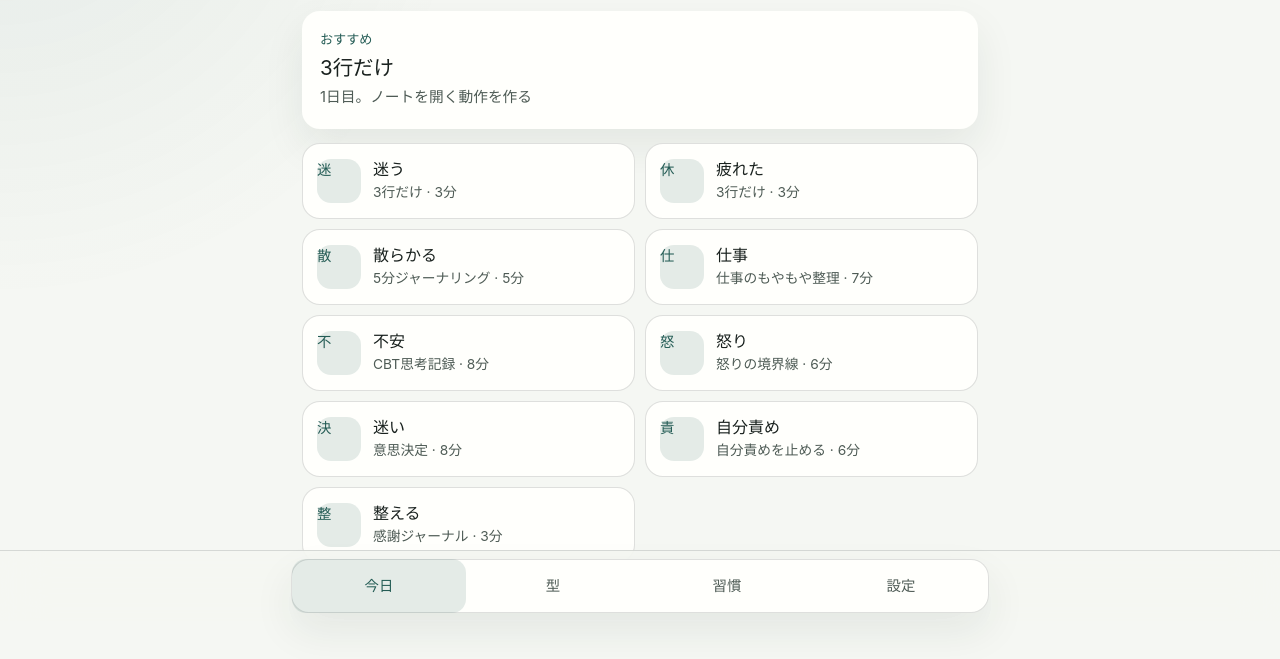
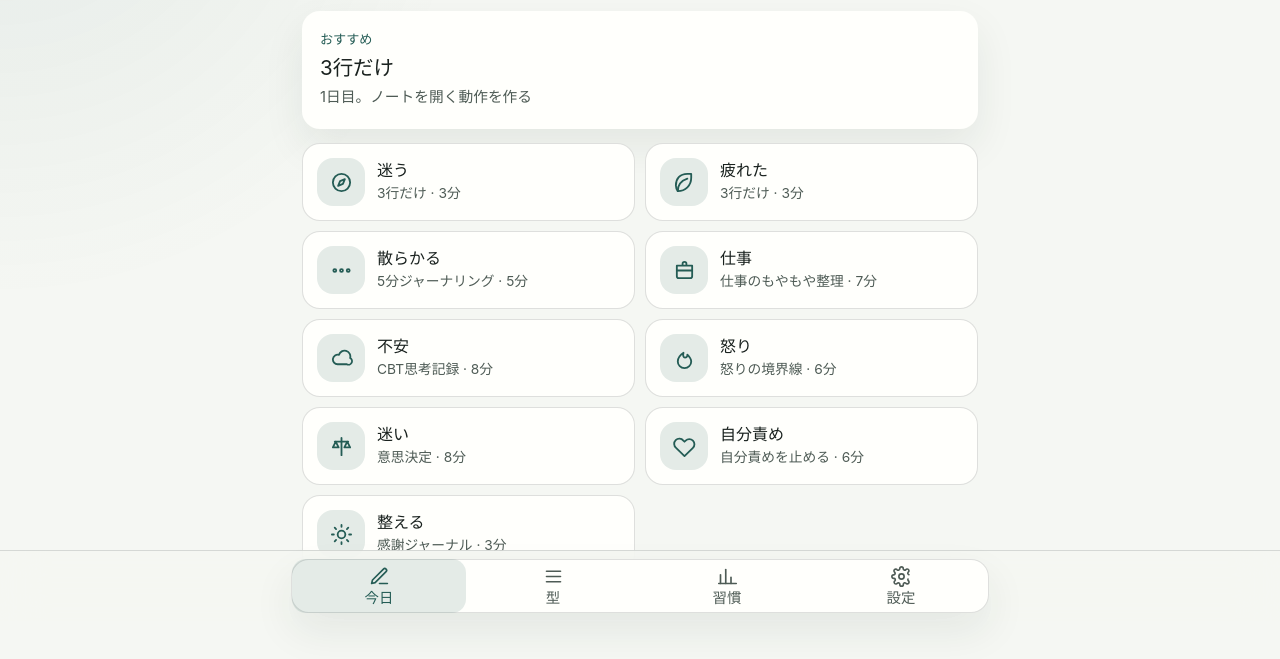
Before and after one commit to YUH-yam/journaling_tool, a website with bundled scripts: page index.html in a window 1280 px wide. Both pictures are taken after a click on the button "準備できた". Shown: the part 179-838 px from the top of the page. Built offline with nearby package versions, Linux system fonts and the light colour scheme.

Commit message:
Add files via upload

```diff
--- a/css/styles.css
+++ b/css/styles.css
@@ -299,7 +299,7 @@ p {
 .choice-card,
 .method-card {
   display: grid;
-  grid-template-columns: 44px minmax(0, 1fr);
+  grid-template-columns: 48px minmax(0, 1fr);
   gap: 12px;
   align-items: center;
   width: 100%;
@@ -310,20 +310,55 @@ p {
 }
 
 .choice-icon,
+.method-icon {
+  display: grid;
+  place-items: center;
+  width: 48px;
+  height: 48px;
+  color: var(--accent);
+  background: var(--accent-soft);
+  border-radius: 16px;
+}
+
+.method-card {
+  grid-template-columns: 48px minmax(0, 1fr) auto;
+}
+
 .method-time {
   display: grid;
   place-items: center;
-  width: 44px;
-  height: 44px;
+  min-width: 50px;
+  min-height: 34px;
+  padding: 0 10px;
   color: var(--accent);
   background: var(--accent-soft);
-  border-radius: 14px;
-  font-size: 0.9rem;
+  border-radius: 999px;
+  font-size: 0.86rem;
+  line-height: 1;
   font-variant-numeric: tabular-nums;
+  white-space: nowrap;
 }
 
-.choice-card span,
-.method-card span {
+.ui-icon,
+.tab-icon {
+  width: 23px;
+  height: 23px;
+  fill: none;
+  stroke: currentColor;
+  stroke-width: 1.9;
+  stroke-linecap: round;
+  stroke-linejoin: round;
+}
+
+.tab-icon {
+  width: 21px;
+  height: 21px;
+}
+
+.choice-title,
+.choice-sub,
+.method-title,
+.method-sub {
   display: block;
 }
 
@@ -728,6 +763,10 @@ button:focus-visible {
 .tab {
   position: relative;
   z-index: 1;
+  display: grid;
+  place-items: center;
+  align-content: center;
+  gap: 3px;
   flex: 1 1 0;
   max-width: 174px;
   min-height: 54px;
@@ -736,6 +775,7 @@ button:focus-visible {
   border: 0;
   border-radius: 14px;
   font-size: 0.9rem;
+  line-height: 1.15;
 }
 
 .tab.active {
--- a/index.html
+++ b/index.html
@@ -25,7 +25,10 @@
           <p class="brand">余白ノート</p>
         </div>
         <button class="icon-button install-button hidden" type="button" aria-label="ホーム画面に追加" title="ホーム画面に追加">
-          <span aria-hidden="true">＋</span>
+          <svg class="ui-icon" viewBox="0 0 24 24" aria-hidden="true" focusable="false">
+            <path d="M12 5v14"></path>
+            <path d="M5 12h14"></path>
+          </svg>
         </button>
       </header>
 
@@ -249,10 +252,37 @@
       </main>
 
       <nav class="tabbar" aria-label="主要ナビゲーション">
-        <button class="tab active" type="button" data-view="today" aria-current="page">今日</button>
-        <button class="tab" type="button" data-view="methods">型</button>
-        <button class="tab" type="button" data-view="rhythm">習慣</button>
-        <button class="tab" type="button" data-view="settings">設定</button>
+        <button class="tab active" type="button" data-view="today" aria-current="page">
+          <svg class="tab-icon" viewBox="0 0 24 24" aria-hidden="true" focusable="false">
+            <path d="M12 20h9"></path>
+            <path d="M16.5 3.5a2.1 2.1 0 0 1 3 3L7 19l-4 1 1-4Z"></path>
+          </svg>
+          <span>今日</span>
+        </button>
+        <button class="tab" type="button" data-view="methods">
+          <svg class="tab-icon" viewBox="0 0 24 24" aria-hidden="true" focusable="false">
+            <path d="M4 6h16"></path>
+            <path d="M4 12h16"></path>
+            <path d="M4 18h16"></path>
+          </svg>
+          <span>型</span>
+        </button>
+        <button class="tab" type="button" data-view="rhythm">
+          <svg class="tab-icon" viewBox="0 0 24 24" aria-hidden="true" focusable="false">
+            <path d="M4 20V10"></path>
+            <path d="M10 20V4"></path>
+            <path d="M16 20v-7"></path>
+            <path d="M22 20H2"></path>
+          </svg>
+          <span>習慣</span>
+        </button>
+        <button class="tab" type="button" data-view="settings">
+          <svg class="tab-icon" viewBox="0 0 24 24" aria-hidden="true" focusable="false">
+            <circle cx="12" cy="12" r="3"></circle>
+            <path d="M19.4 15a1.7 1.7 0 0 0 .3 1.8l.1.1a2 2 0 1 1-2.8 2.8l-.1-.1a1.7 1.7 0 0 0-1.8-.3 1.7 1.7 0 0 0-1 1.5V21a2 2 0 1 1-4 0v-.1a1.7 1.7 0 0 0-1-1.5 1.7 1.7 0 0 0-1.8.3l-.1.1a2 2 0 1 1-2.8-2.8l.1-.1a1.7 1.7 0 0 0 .3-1.8 1.7 1.7 0 0 0-1.5-1H3a2 2 0 1 1 0-4h.1a1.7 1.7 0 0 0 1.5-1.1 1.7 1.7 0 0 0-.3-1.8l-.1-.1a2 2 0 1 1 2.8-2.8l.1.1a1.7 1.7 0 0 0 1.8.3H9a1.7 1.7 0 0 0 1-1.5V3a2 2 0 1 1 4 0v.1a1.7 1.7 0 0 0 1 1.5 1.7 1.7 0 0 0 1.8-.3l.1-.1a2 2 0 1 1 2.8 2.8l-.1.1a1.7 1.7 0 0 0-.3 1.8V9c.4.2.8.5 1.1.8"></path>
+          </svg>
+          <span>設定</span>
+        </button>
       </nav>
     </div>
 
--- a/js/app.js
+++ b/js/app.js
@@ -32,16 +32,51 @@ const THEME_COLORS = {
   dark: "#111614"
 };
 
+const ICON_PATHS = {
+  pen: '<path d="M12 20h9"/><path d="M16.5 3.5a2.1 2.1 0 0 1 3 3L7 19l-4 1 1-4Z"/>',
+  leaf: '<path d="M5 21c8 0 14-6 14-14V3h-4C7 3 3 8 3 15c0 3 2 6 2 6Z"/><path d="M5 21c0-7 4-11 10-13"/>',
+  sun: '<circle cx="12" cy="12" r="4"/><path d="M12 2v2M12 20v2M4.93 4.93l1.41 1.41M17.66 17.66l1.41 1.41M2 12h2M20 12h2M4.93 19.07l1.41-1.41M17.66 6.34l1.41-1.41"/>',
+  moon: '<path d="M20 14.5A7.5 7.5 0 0 1 9.5 4 8.5 8.5 0 1 0 20 14.5Z"/>',
+  refresh: '<path d="M3 12a9 9 0 0 1 15-6.7"/><path d="M18 3v5h-5"/><path d="M21 12a9 9 0 0 1-15 6.7"/><path d="M6 21v-5h5"/>',
+  briefcase: '<path d="M10 6V5a2 2 0 0 1 2-2h0a2 2 0 0 1 2 2v1"/><path d="M4 7h16v11a2 2 0 0 1-2 2H6a2 2 0 0 1-2-2Z"/><path d="M4 12h16"/>',
+  cloud: '<path d="M17.5 18H8a5 5 0 1 1 1.4-9.8A6 6 0 0 1 21 11.5 3.5 3.5 0 0 1 17.5 18Z"/>',
+  flame: '<path d="M12 22c4 0 7-3 7-7 0-3-2-5-4-7 .2 2-1 3-2.5 3C11 11 10 9 11 6c-3 2-6 5-6 9 0 4 3 7 7 7Z"/>',
+  scale: '<path d="M12 3v18"/><path d="M5 7h14"/><path d="m6 7-3 6h6Z"/><path d="m18 7-3 6h6Z"/>',
+  heart: '<path d="M20.8 5.8a5.4 5.4 0 0 0-7.6 0L12 7l-1.2-1.2a5.4 5.4 0 1 0-7.6 7.6L12 22l8.8-8.6a5.4 5.4 0 0 0 0-7.6Z"/>',
+  compass: '<circle cx="12" cy="12" r="9"/><path d="m15.5 8.5-2 5-5 2 2-5Z"/>',
+  dots: '<circle cx="5" cy="12" r="1.5"/><circle cx="12" cy="12" r="1.5"/><circle cx="19" cy="12" r="1.5"/>',
+  check: '<path d="M20 6 9 17l-5-5"/>',
+  bars: '<path d="M4 20V10"/><path d="M10 20V4"/><path d="M16 20v-7"/><path d="M22 20H2"/>',
+  settings: '<circle cx="12" cy="12" r="3"/><path d="M19.4 15a1.7 1.7 0 0 0 .3 1.8l.1.1a2 2 0 1 1-2.8 2.8l-.1-.1a1.7 1.7 0 0 0-1.8-.3 1.7 1.7 0 0 0-1 1.5V21a2 2 0 1 1-4 0v-.1a1.7 1.7 0 0 0-1-1.5 1.7 1.7 0 0 0-1.8.3l-.1.1a2 2 0 1 1-2.8-2.8l.1-.1a1.7 1.7 0 0 0 .3-1.8 1.7 1.7 0 0 0-1.5-1H3a2 2 0 1 1 0-4h.1a1.7 1.7 0 0 0 1.5-1.1 1.7 1.7 0 0 0-.3-1.8l-.1-.1a2 2 0 1 1 2.8-2.8l.1.1a1.7 1.7 0 0 0 1.8.3H9a1.7 1.7 0 0 0 1-1.5V3a2 2 0 1 1 4 0v.1a1.7 1.7 0 0 0 1 1.5 1.7 1.7 0 0 0 1.8-.3l.1-.1a2 2 0 1 1 2.8 2.8l-.1.1a1.7 1.7 0 0 0-.3 1.8V9c.4.2.8.5 1.1.8"/>',
+  plus: '<path d="M12 5v14"/><path d="M5 12h14"/>'
+};
+
 const ISSUE_ICONS = {
-  start: "迷",
-  tired: "休",
-  scattered: "散",
-  work: "仕",
-  anxiety: "不",
-  anger: "怒",
-  decision: "決",
-  selfCriticism: "責",
-  positive: "整"
+  start: "compass",
+  tired: "leaf",
+  scattered: "dots",
+  work: "briefcase",
+  anxiety: "cloud",
+  anger: "flame",
+  decision: "scale",
+  selfCriticism: "heart",
+  positive: "sun"
+};
+
+const MODE_ICONS = {
+  quick3: "pen",
+  fiveMinute: "compass",
+  morning: "sun",
+  noonReset: "refresh",
+  nightClose: "moon",
+  gratitude: "leaf",
+  workFog: "briefcase",
+  cbtLight: "cloud",
+  anxiety: "cloud",
+  decision: "scale",
+  anger: "flame",
+  selfCompassion: "heart",
+  weekly: "bars"
 };
 
 const systemThemeQuery = window.matchMedia?.("(prefers-color-scheme: dark)");
@@ -188,7 +223,7 @@ function renderChoices() {
     const mode = getMode(item.modeId);
     return `
       <button class="choice-card" type="button" data-issue="${item.id}">
-        <span class="choice-icon" aria-hidden="true">${escapeHtml(ISSUE_ICONS[item.id] || "書")}</span>
+        <span class="choice-icon" aria-hidden="true">${svgIcon(ISSUE_ICONS[item.id] || "pen")}</span>
         <span>
           <span class="choice-title">${escapeHtml(item.label)}</span>
           <span class="choice-sub">${escapeHtml(mode.title)} · ${mode.duration}分</span>
@@ -228,11 +263,12 @@ function renderTimer() {
 function renderMethods() {
   $("#method-list").innerHTML = MODES.map((mode) => `
     <button class="method-card" type="button" data-mode-id="${mode.id}">
-      <span class="method-time">${mode.duration}分</span>
+      <span class="method-icon" aria-hidden="true">${svgIcon(MODE_ICONS[mode.id] || "pen")}</span>
       <span>
         <span class="method-title">${escapeHtml(mode.title)}</span>
         <span class="method-sub">${escapeHtml(mode.bestFor)}</span>
       </span>
+      <span class="method-time">${mode.duration}分</span>
     </button>
   `).join("");
 }
@@ -381,6 +417,11 @@ function escapeHtml(value) {
     .replaceAll("'", "&#039;");
 }
 
+function svgIcon(name) {
+  const path = ICON_PATHS[name] || ICON_PATHS.pen;
+  return `<svg class="ui-icon" viewBox="0 0 24 24" aria-hidden="true" focusable="false">${path}</svg>`;
+}
+
 let toastTimeout = null;
 function showToast(message) {
   const toast = $("#toast");
```
Also changed, not shown: tests/smoke-playwright.mjs (+1 -1 lines), assets/icon-180.png, assets/icon-192.png, assets/icon-512.png, assets/icon-maskable-512.png.
